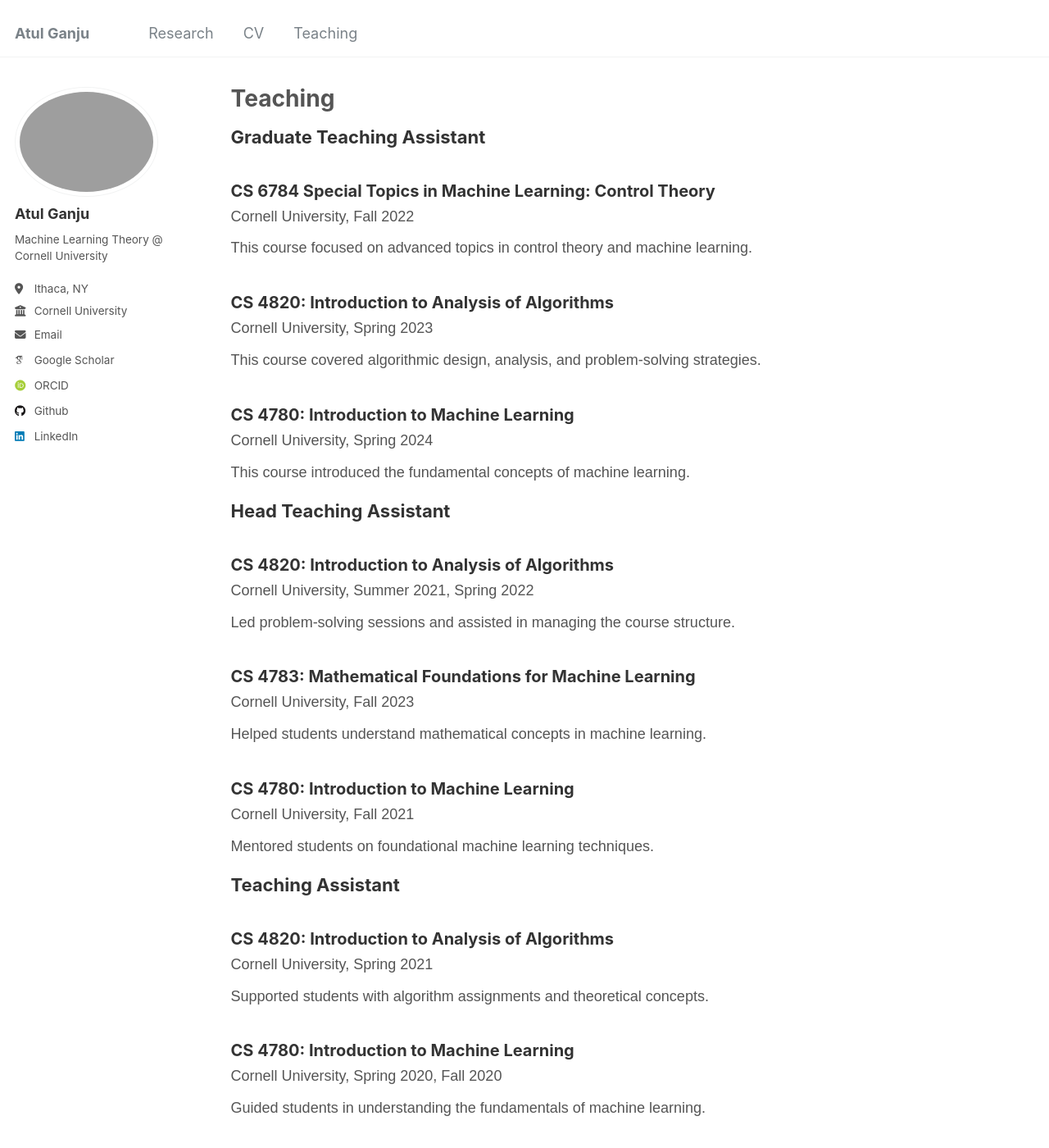
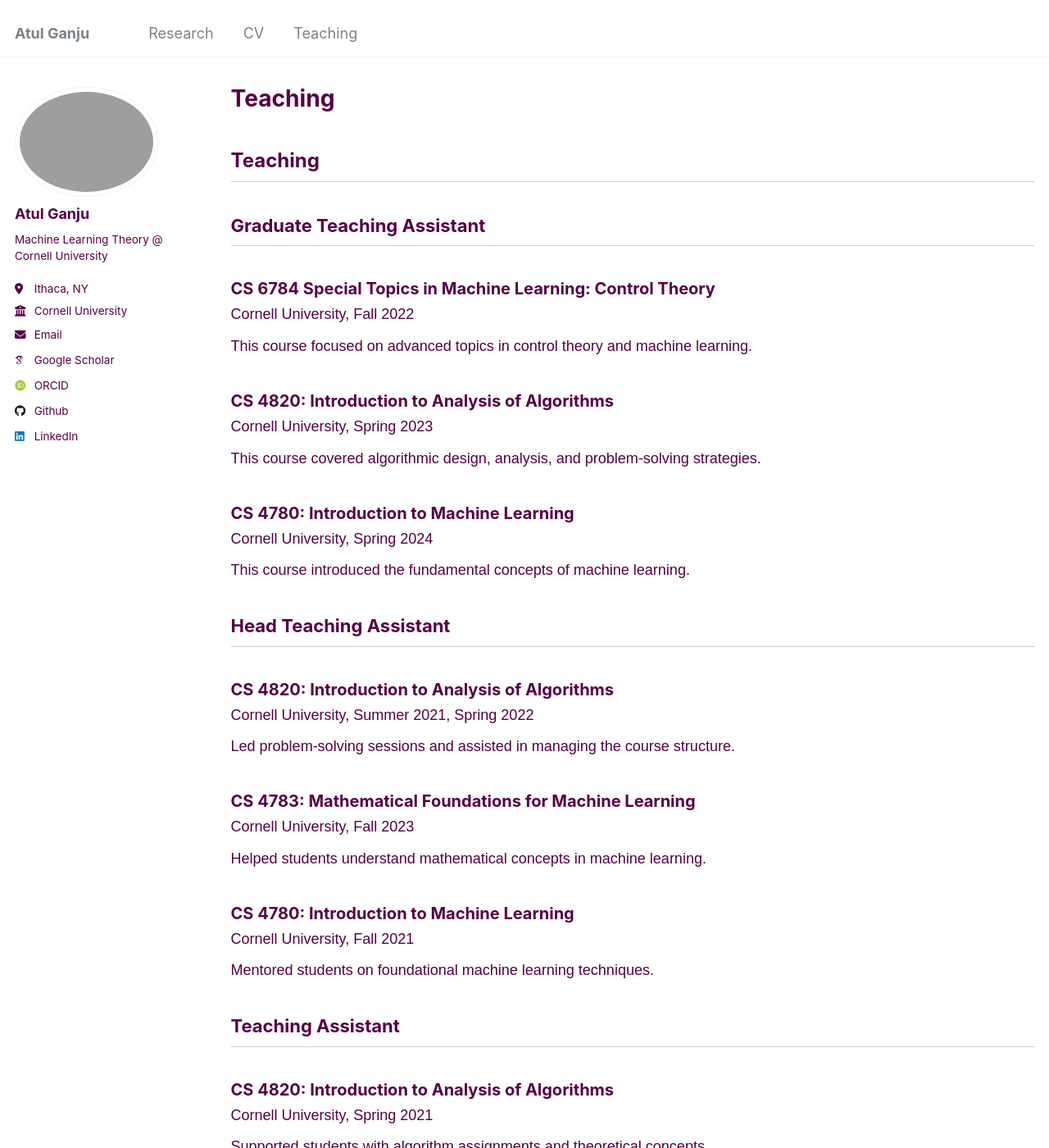
Before and after one commit to atulganju/atulganju.github.io, a Jekyll site: the page built from _pages/teaching.html, in a window 1280 px wide and 1400 px high. Shown: the whole window at 82% size. Built offline with Jekyll 4.4.1, drawn with Linux system fonts in a browser that asks for light colours; some web fonts are replaced.

Commit message:
Update teaching.html

```diff
--- a/_pages/teaching.html
+++ b/_pages/teaching.html
@@ -14,32 +14,45 @@ author_profile: true
         body {
             font-family: Arial, sans-serif;
             line-height: 1.6;
-            color: #555;
+            color: #504; /* Slightly lighter gray for text */
+        }
+        h2 {
+            font-size: 24px;
+            margin-bottom: 10px;
+            color: #504;
         }
         h4 {
-            font-size: 22px;
-            color: #333;
+            font-size: 22px; /* Larger section headers */
+            color: #504;
             font-weight: bold;
-            margin-top: 20px;
-            margin-bottom: 10px;
+            margin-top: 40px; /* Add spacing before each section */
+        }
+        hr {
+            border: none;
+            border-top: 1px solid #ccc;
+            margin: 10px 0 20px; /* Spacing for separation lines */
         }
         h3 {
             font-size: 20px;
-            color: #333;
+            color: #504;
             margin-bottom: 5px;
         }
         p {
             margin: 0 0 10px;
-            color: #555;
+            color: #504;
         }
         .teaching-experience {
-            margin-bottom: 20px;
+            margin-bottom: 40px; /* Add spacing between teaching entries */
         }
     </style>
 </head>
 <body>
+    <h2>Teaching</h2>
+    <hr> <!-- Line under the main header -->
+
     <div class="teaching-experience">
         <h4>Graduate Teaching Assistant</h4>
+        <hr> <!-- Line under section header -->
         <h3>CS 6784 Special Topics in Machine Learning: Control Theory</h3>
         <p>Cornell University, Fall 2022</p>
         <p>This course focused on advanced topics in control theory and machine learning.</p>
@@ -55,6 +68,7 @@ author_profile: true
 
     <div class="teaching-experience">
         <h4>Head Teaching Assistant</h4>
+        <hr> <!-- Line under section header -->
         <h3>CS 4820: Introduction to Analysis of Algorithms</h3>
         <p>Cornell University, Summer 2021, Spring 2022</p>
         <p>Led problem-solving sessions and assisted in managing the course structure.</p>
@@ -70,6 +84,7 @@ author_profile: true
 
     <div class="teaching-experience">
         <h4>Teaching Assistant</h4>
+        <hr> <!-- Line under section header -->
         <h3>CS 4820: Introduction to Analysis of Algorithms</h3>
         <p>Cornell University, Spring 2021</p>
         <p>Supported students with algorithm assignments and theoretical concepts.</p>
```
